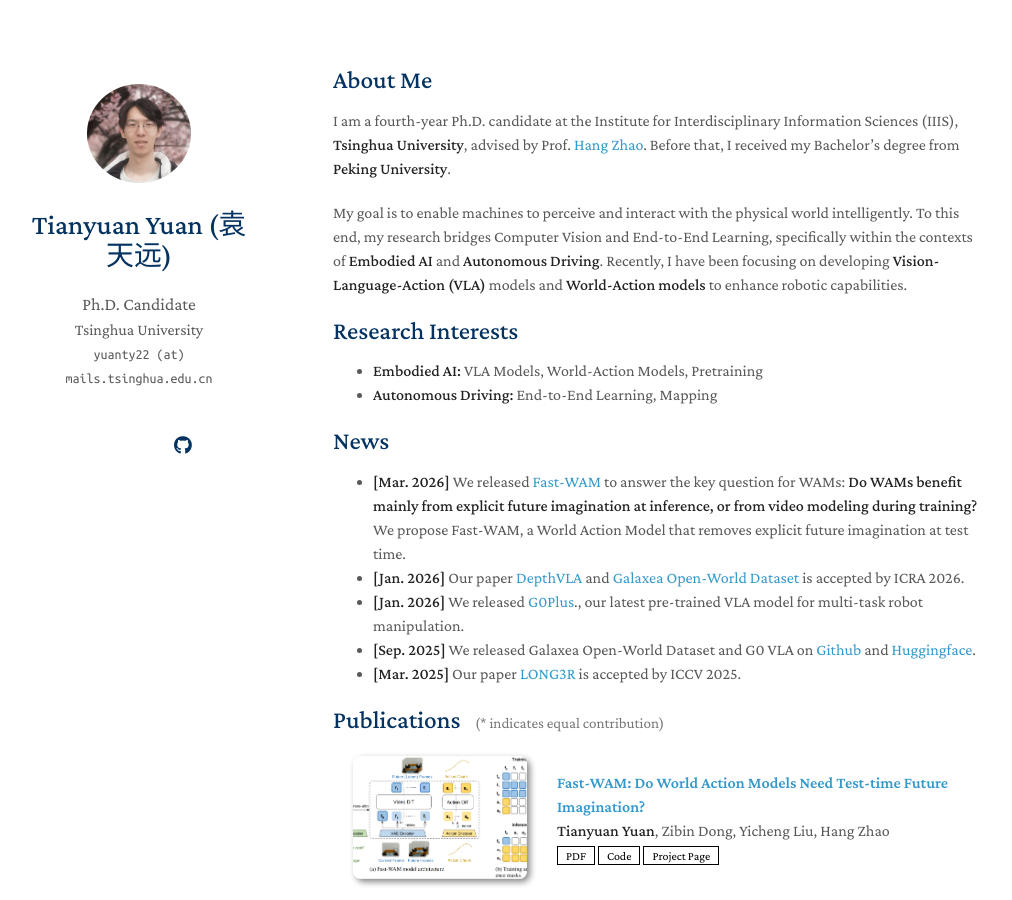
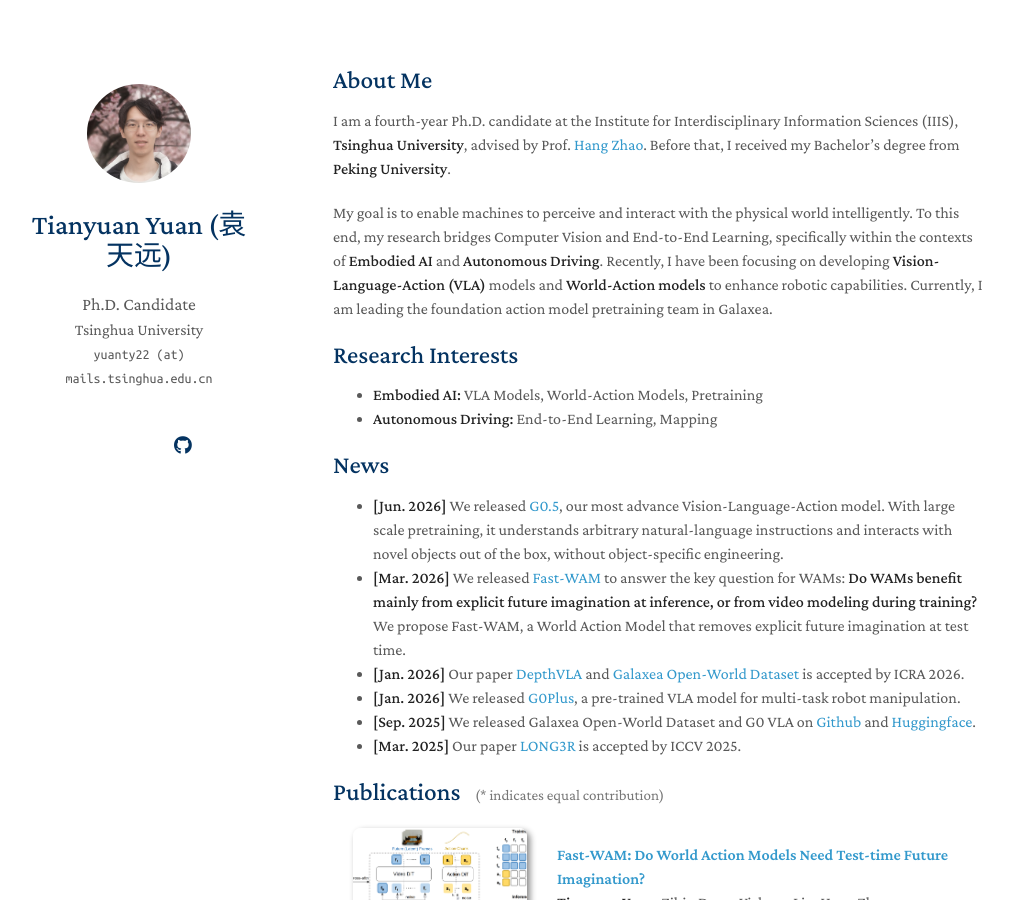
Before and after one commit to yuantianyuan01/yuantianyuan01.github.io, a Jekyll site: the page built from index.md, in a window 1280 px wide and 900 px high. Shown: the whole window, without its empty margins (137-1149 px from the left). Built offline with Jekyll 4.4.1, drawn with Linux system fonts in a browser that asks for light colours; a style sheet for code colours, icons or effects is not loaded; our own code applies the rules of GitHub Pages for plain Markdown files.

```diff
--- a/_config.yml
+++ b/_config.yml
@@ -13,7 +13,7 @@ canonical: https://yuantianyuan01.github.io/
 # Links
 # If you don't need one of them, you may delete the corresponding line.
 google_scholar: "https://scholar.google.com/citations?user=wmSj3RgAAAAJ&hl=en"
-cv_link: assets/files/Resume-202603.pdf
+cv_link: assets/files/Resume-202606.pdf
 github_link: https://github.com/yuantianyuan01
 # linkedin: https://www.linkedin.com/
 # twitter: https://twitter.com/
--- a/index.md
+++ b/index.md
@@ -6,7 +6,7 @@ layout: homepage
 
 I am a fourth-year Ph.D. candidate at the Institute for Interdisciplinary Information Sciences (IIIS), **Tsinghua University**, advised by Prof. [Hang Zhao](https://hangzhaomit.github.io/). Before that, I received my Bachelor's degree from **Peking University**.
 
-My goal is to enable machines to perceive and interact with the physical world intelligently. To this end, my research bridges Computer Vision and End-to-End Learning, specifically within the contexts of **Embodied AI** and **Autonomous Driving**. Recently, I have been focusing on developing **Vision-Language-Action (VLA)** models and **World-Action models** to enhance robotic capabilities.
+My goal is to enable machines to perceive and interact with the physical world intelligently. To this end, my research bridges Computer Vision and End-to-End Learning, specifically within the contexts of **Embodied AI** and **Autonomous Driving**. Recently, I have been focusing on developing **Vision-Language-Action (VLA)** models and **World-Action models** to enhance robotic capabilities. Currently, I am leading the foundation action model pretraining team in Galaxea.
 
 ## Research Interests
 
@@ -15,9 +15,10 @@ My goal is to enable machines to perceive and interact with the physical world i
 
 ## News
 
+- **[Jun. 2026]** We released [G0.5](https://opengalaxea.github.io/G05/), our most advance Vision-Language-Action model. With large scale pretraining, it understands arbitrary natural-language instructions and interacts with novel objects out of the box, without object-specific engineering.
 - **[Mar. 2026]** We released [Fast-WAM](https://yuantianyuan01.github.io/FastWAM/) to answer the key question for WAMs: **Do WAMs benefit mainly from explicit future imagination at inference, or from video modeling during training?** We propose Fast-WAM, a World Action Model that removes explicit future imagination at test time.
 - **[Jan. 2026]** Our paper [DepthVLA](https://arxiv.org/pdf/2510.13375.pdf) and [Galaxea Open-World Dataset](https://opengalaxea.github.io/GalaxeaVLA/) is accepted by ICRA 2026.
-- **[Jan. 2026]** We released [G0Plus](https://github.com/OpenGalaxea/GalaxeaVLA)., our latest pre-trained VLA model for multi-task robot manipulation.
+- **[Jan. 2026]** We released [G0Plus](https://github.com/OpenGalaxea/GalaxeaVLA), a pre-trained VLA model for multi-task robot manipulation.
 - **[Sep. 2025]** We released Galaxea Open-World Dataset and G0 VLA on [Github](https://github.com/OpenGalaxea/GalaxeaVLA) and [Huggingface](https://huggingface.co/datasets/OpenGalaxea/Galaxea-Open-World-Dataset).
 - **[Mar. 2025]** Our paper [LONG3R](https://arxiv.org/pdf/2507.18255.pdf) is accepted by ICCV 2025.
 
```
Also changed, not shown: 2 other files.
